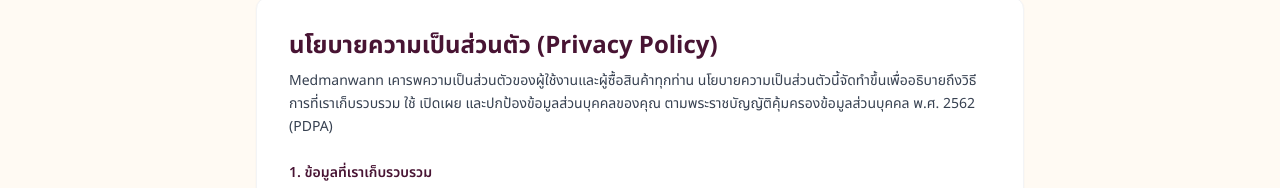
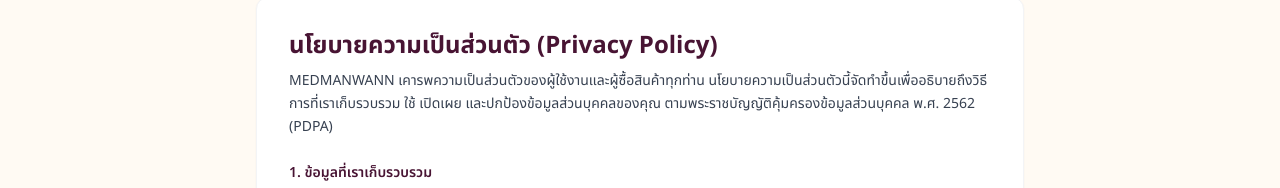
Before and after one commit to 30062550/MEDMANWANN, a Next.js app: page /privacy in a window 1280 px wide. Shown: the part 143-331 px from the top of the page. Built offline with nearby package versions, Linux system fonts and the light colour scheme; no server answers.

Commit message:
Update page.tsx

```diff
--- a/src/app/(shop)/privacy/page.tsx
+++ b/src/app/(shop)/privacy/page.tsx
@@ -17,7 +17,7 @@
             นโยบายความเป็นส่วนตัว (Privacy Policy)
           </h1>
           <p>
-            Medmanwann เคารพความเป็นส่วนตัวของผู้ใช้งานและผู้ซื้อสินค้าทุกท่าน
+            MEDMANWANN เคารพความเป็นส่วนตัวของผู้ใช้งานและผู้ซื้อสินค้าทุกท่าน
             นโยบายความเป็นส่วนตัวนี้จัดทำขึ้นเพื่ออธิบายถึงวิธีการที่เราเก็บรวบรวม ใช้
             เปิดเผย และปกป้องข้อมูลส่วนบุคคลของคุณ
             ตามพระราชบัญญัติคุ้มครองข้อมูลส่วนบุคคล พ.ศ. 2562 (PDPA)
```
